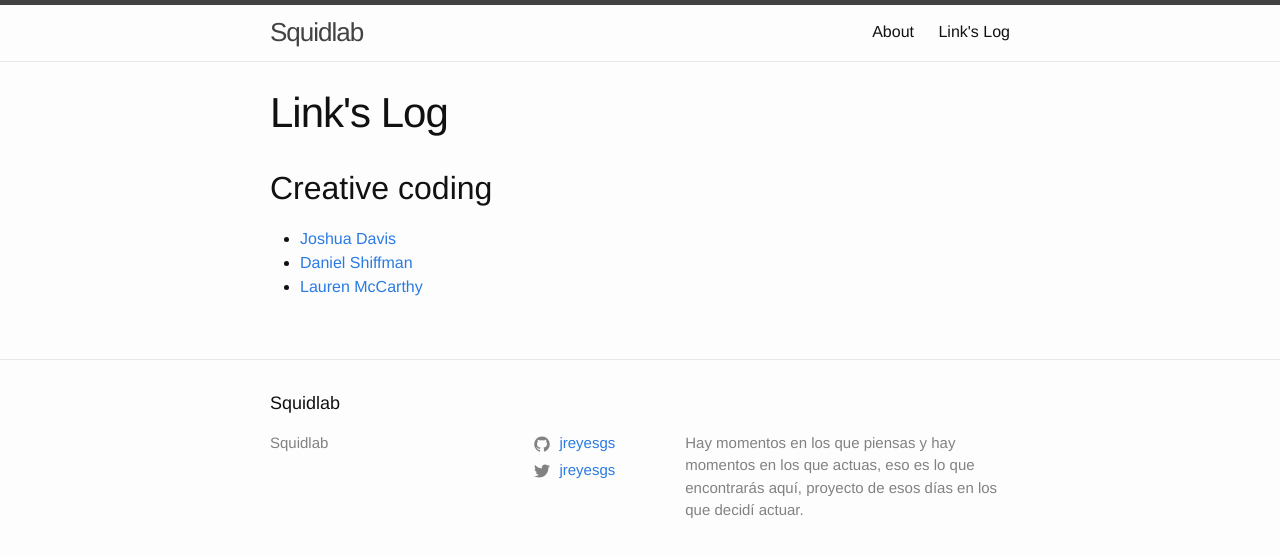
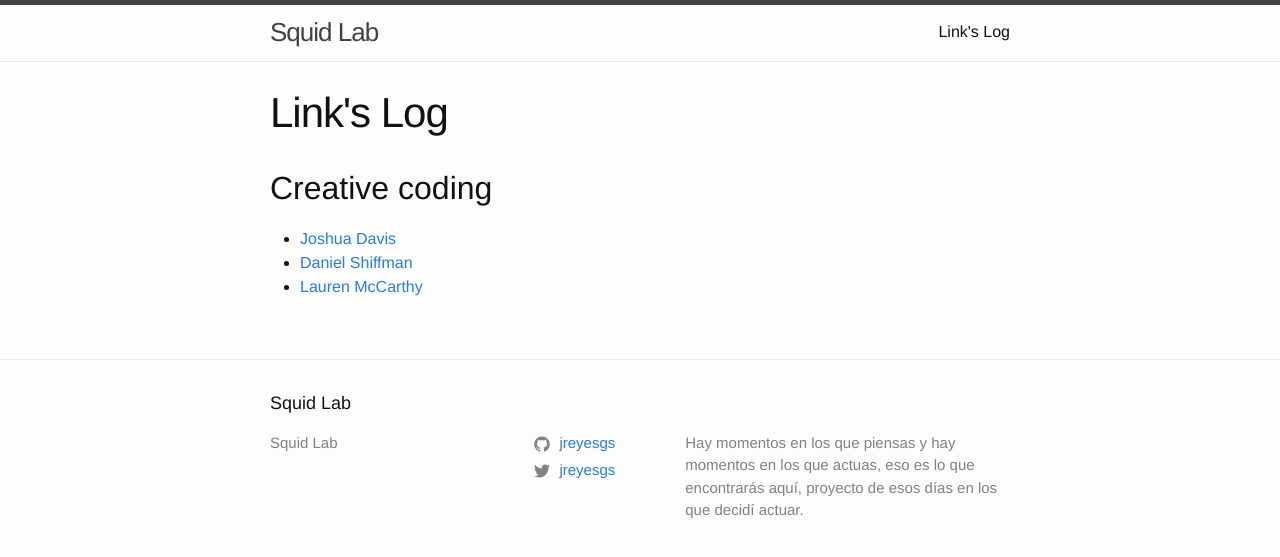
Before and after one commit to jreyesgs/squidlab.github.io, a Jekyll site: the page built from linkslog.md, in a window 1280 px wide. Shown: the top 557 px of the page. Built offline with Jekyll 4.4.1, drawn with Linux system fonts in a browser that asks for light colours.

Commit message:
Work in progress

```diff
--- a/_config.yml
+++ b/_config.yml
@@ -13,7 +13,7 @@
 # you will see them accessed via {{ site.title }}, {{ site.email }}, and so on.
 # You can create any custom variable you would like, and they will be accessible
 # in the templates via {{ site.myvariable }}.
-title: Squidlab
+title: Squid Lab
 email: jreyesgs@squidlab.es
 description: > # this means to ignore newlines until "baseurl:"
   Hay momentos en los que piensas y hay momentos en los que actuas, eso es lo que encontrarás aquí, proyecto de esos días en los que decidí actuar.
--- a/_layouts/home.html
+++ b/_layouts/home.html
@@ -3,8 +3,6 @@ layout: default
 ---
 
 <div class="home">
-
-  <h1 class="page-heading">Posts</h1>
 
   {{ content }}
 
--- /dev/null
+++ b/_sass/base/_animations.scss
@@ -0,0 +1,9 @@
+// Fade transition for VueJS
+.fade-enter-active, .fade-leave-active {
+  transition: opacity .5s;
+  transition-delay: 0.5s;
+}
+.fade-enter, .fade-leave-to {
+  opacity: 0;
+  transition-delay: 0s;
+}
--- /dev/null
+++ b/_sass/base/_base.scss
@@ -0,0 +1,13 @@
+html {
+    -webkit-box-sizing: border-box;
+    box-sizing: border-box;
+    font-size: 100%;
+}
+body{
+  margin: 0;
+}
+*,
+*::before,
+*::after {
+  box-sizing: inherit;
+}
--- /dev/null
+++ b/_sass/base/_functions.scss
@@ -0,0 +1,3 @@
+@function toRem($n) {
+  @return ($n/16) * 1rem;
+}
--- /dev/null
+++ b/_sass/base/_grid.scss
@@ -0,0 +1,95 @@
+.debug{
+  // Debug mode
+  border: 1px solid #000;
+  min-height: 100px;
+  margin-bottom: 20px;
+}
+.container{
+  max-width: 75rem;
+  margin-left: auto;
+  margin-right: auto;
+}
+.row{
+  width: 100%;
+}
+
+.row::before, .row::after{
+  content: " ";
+  display: table;
+  clear: both;
+}
+
+[class^="col-"]{
+  display: block;
+  float: left;
+  padding-left: 10px;
+  padding-right: 10px;
+  @extend .debug;
+}
+
+@for $i from 1 through $gridColums {
+  .col-sm-#{$i} { width: $widthColum * $i * 1%; }
+}
+
+@for $i from 1 through 10 {
+  .col-sm-x#{$i*10} { width: $i * 10%; }
+}
+
+@media print, screen and (min-width: 40em){
+  @for $i from 1 through $gridColums {
+    .col-md-#{$i} { width: $widthColum * $i * 1%; }
+  }
+  @for $i from 1 through 10 {
+    .col-md-x#{$i*10} { width: $i * 10%; }
+  }
+}
+
+@media print, screen and (min-width: 64em){
+  @for $i from 1 through $gridColums {
+    .col-lg-#{$i} { width: $widthColum * $i * 1%; }
+  }
+  @for $i from 1 through 10 {
+    .col-lg-x#{$i*10} { width: $i * 10%; }
+  }
+}
+
+/* FLEX GRID */
+
+.row-flex{
+  display: flex;
+  flex: 0 1 auto;
+  flex-direction: row;
+  flex-wrap: wrap;
+  // margin-right: -.5rem;
+  // margin-left: -.5rem;
+  @extend .debug;
+
+  @for $i from 1 through $gridColums {
+    & > .col-sm-#{$i} {
+      flex-basis: $widthColum * $i * 1%;
+      max-width: $widthColum * $i * 1%;
+    }
+  }
+}
+
+@media print, screen and (min-width: 40em){
+  .row-flex{
+    @for $i from 1 through $gridColums {
+      & > .col-md-#{$i} {
+        flex-basis: $widthColum * $i * 1%;
+        max-width: $widthColum * $i * 1%;
+      }
+    }
+  }
+}
+
+@media print, screen and (min-width: 64em){
+  .row-flex{
+    @for $i from 1 through $gridColums {
+      & > .col-lg-#{$i} {
+        flex-basis: $widthColum * $i * 1%;
+        max-width: $widthColum * $i * 1%;
+      }
+    }
+  }
+}
--- /dev/null
+++ b/_sass/base/_helpers.scss
@@ -0,0 +1,76 @@
+// Small devices (tablets, 768px and up)
+@media (min-width: $screen-sm-min){
+  @include Align('sm');
+  @include  MarginTop('sm');
+  @include Pull('sm');
+}
+
+// Medium devices (desktops, 992px and up)
+@media (min-width: $screen-md-min){
+  @include Align('md');
+  @include  MarginTop('md');
+  @include Pull('md');
+}
+
+// Large devices (large desktops, 1200px and up)
+@media (min-width: $screen-lg-min){
+  @include Align('lg');
+  @include  MarginTop('lg');
+  @include Pull('lg');
+}
+
+.m10{
+  margin-top: 10px!important;
+}
+.m20{
+  margin-top: 20px!important;
+}
+.m30{
+  margin-top: 30px!important;
+}
+.m40{
+  margin-top: 40px!important;
+}
+.m60{
+  margin-top: 60px!important;
+}
+.small{
+  font-size: 0.8em!important;
+  padding-bottom: 0.5em!important;
+}
+.m-center{
+  margin-left: auto;
+  margin-right: auto;
+}
+.p-center{
+  left: 0;
+  right: 0;
+  margin-left: auto;
+  margin-right: auto;
+}
+.u-pa{
+  position: absolute!important;
+}
+.u-pr{
+  position: relative!important;
+}
+.center{
+  text-align: center!important;
+}
+.z-100{
+  z-index: 100;
+}
+.z-1000{
+  z-index: 1000;
+}
+.text-left{
+  text-align: left;
+}
+.disabled{
+  pointer-events: none;
+  cursor: not-allowed;
+  filter: alpha(opacity=65);
+  -webkit-box-shadow: none;
+  box-shadow: none;
+  opacity: .65;
+}
--- /dev/null
+++ b/_sass/base/_mixins.scss
@@ -0,0 +1,16 @@
+@mixin MarginTop($size){
+  @for $v from 1 through 4{
+    .mt-#{$size}-#{$v*10}{margin-top: #{$v*10}px;}
+  }
+}
+
+@mixin Pull($size){
+  .pull-#{$size}-left{float: left!important;}
+  .pull-#{$size}-right{float: right!important;}
+}
+
+@mixin Align($size){
+  .text-#{$size}-right{text-align: right;}
+  .text-#{$size}-center{text-align: center;}
+  .text-#{$size}-left{text-align: left;}
+}
--- /dev/null
+++ b/_sass/base/_reset.scss
@@ -0,0 +1,305 @@
+/* Custom Diana Aceves normalize.css*/
+
+/*------------------------------------*\
+    $NORMALIZE
+\*------------------------------------*/
+
+/* ==========================================================================
+   VIEWPORT
+   ========================================================================== */
+
+@-webkit-viewport {
+  width : device-width;
+}
+
+@-moz-viewport {
+  width : device-width;
+}
+
+@-ms-viewport {
+  width : device-width;
+}
+
+@-o-viewport {
+  width : device-width;
+}
+
+@viewport {
+  width : device-width;
+}
+
+/* ==========================================================================
+   HTML5 display definitions
+   ========================================================================== */
+html,body,div,span,object,iframe,h1,h2,h3,h4,h5,h6,p,blockquote,pre,abbr,address,cite,code,del,dfn,em,img,ins,kbd,q,samp,small,strong,sub,sup,var,b,i,dl,dt,dd,ol,ul,li,fieldset,form,label,legend,table,caption,tbody,tfoot,thead,tr,th,td,article,aside,figure,footer,header,hgroup,menu,nav,section,time,mark,audio,video
+{
+  margin:0;
+  padding:0;
+  border:0;
+  outline:0;
+  vertical-align:baseline;
+  background:transparent;
+}
+
+// *{
+//     &,
+//     &::before,
+//     &::after{
+//       box-sizing:border-box;
+//     }
+// }
+
+/**
+ * Correct `block` display not defined in IE 8/9.
+ */
+
+article,
+aside,
+details,
+figcaption,
+figure,
+footer,
+header,
+hgroup,
+main,
+nav,
+section,
+summary,
+audio,
+canvas,
+video {
+    display: block;
+}
+
+/**
+ * Prevent modern browsers from displaying `audio` without controls.
+ * Remove excess height in iOS 5 devices.
+ */
+
+audio:not([controls]) {
+    display: none;
+    height: 0;
+}
+
+/**
+ * Address `[hidden]` styling not present in IE 8/9.
+ * Hide the `template` element in IE, Safari, and Firefox < 22.
+ */
+
+[hidden],
+template {
+    display: none;
+}
+
+/* ==========================================================================
+   Base
+   ========================================================================== */
+
+/**
+ * 1. Set default font family to sans-serif.
+ * 2. Prevent iOS text size adjust after orientation change, without disabling
+ *    user zoom.
+ */
+
+html {
+    font-family: sans-serif; /* 1 */
+    -ms-text-size-adjust: 100%; /* 2 */
+    -webkit-text-size-adjust: 100%; /* 2 */
+    -webkit-tap-highlight-color : transparent;
+}
+
+/**
+ * Remove default margin.
+ */
+
+body {
+    -webkit-overflow-scrolling : touch;
+}
+
+/* ==========================================================================
+   Links
+   ========================================================================== */
+
+/**
+ * Remove the gray background color from active links in IE 10.
+ */
+
+a {
+    color: inherit;
+    text-decoration: none;
+}
+
+/**
+ * Improve readability when focused and also mouse hovered in all browsers.
+ */
+
+a:active,
+a:hover,
+a:focus {
+    outline: 0;
+    color: inherit;
+}
+
+/* ==========================================================================
+   Typography
+   ========================================================================== */
+
+// HEADINGS ====================================================
+
+h1, .h1, h2, .h2, h3, .h3, h4, .h4, h5, .h5, h6, .h6 {
+  margin : 0;
+  font-size: 100%;
+  font-weight : normal;
+  text-rendering : optimizelegibility;
+  a {
+    text-decoration: none;
+  }
+}
+
+/* ==========================================================================
+  Lists
+========================================================================== */
+
+/*
+ * Addresses margins set differently in IE6/7.
+ */
+
+dl,
+dd,
+menu,
+ol,
+ul {
+    list-style: none;
+    list-style-image: none;
+}
+
+
+/* ==========================================================================
+  Embedded content
+========================================================================== */
+
+/**
+ * Remove border when inside `a` element in IE 8/9.
+ */
+
+img {
+    max-width: 100%;
+    height: auto;
+    -ms-interpolation-mode : bicubic;
+}
+
+/**
+ * Correct overflow displayed oddly in IE 9.
+ */
+
+svg:not(:root) {
+    overflow: hidden;
+}
+
+/* ==========================================================================
+   Forms
+   ========================================================================== */
+
+/**
+ * Define consistent border, margin, and padding.
+ */
+
+fieldset {
+    border: 1px solid #c0c0c0;
+    margin: 0 2px;
+    padding: 0.35em 0.625em 0.75em;
+}
+
+/**
+ * 1. Correct font family not being inherited in all browsers.
+ * 2. Correct font size not being inherited in all browsers.
+ */
+
+button,
+input,
+select,
+textarea {
+    font-family: inherit; /* 1 */
+    font-size: 100%; /* 2 */
+}
+
+/**
+ * Address Firefox 4+ setting `line-height` on `input` using `!important` in
+ * the UA stylesheet.
+ */
+
+button,
+input {
+    line-height: normal;
+}
+
+/**
+ * Address inconsistent `text-transform` inheritance for `button` and `select`.
+ * All other form control elements do not inherit `text-transform` values.
+ * Correct `button` style inheritance in Chrome, Safari 5+, and IE 8+.
+ * Correct `select` style inheritance in Firefox 4+ and Opera.
+ */
+
+button,
+select {
+    text-transform: none;
+}
+
+/**
+ * 1. Avoid the WebKit bug in Android 4.0.* where (2) destroys native `audio`
+ *    and `video` controls.
+ * 3. Improve usability and consistency of cursor style between image-type
+ *    `input` and others.
+ */
+
+button,
+html input[type="button"], /* 1 */
+input[type="reset"],
+input[type="submit"],
+input[type="checkbox"] {
+    appearance: none;
+    border: none;
+    cursor: pointer; /* 2 */
+    box-shadow: none;
+}
+
+/**
+ * Re-set default cursor for disabled elements.
+ */
+
+button[disabled],
+html input[disabled] {
+    cursor: default;
+}
+
+/**
+ * Remove inner padding and search cancel button in Safari 5 and Chrome
+ * on OS X.
+ */
+
+input[type="search"]::-webkit-search-cancel-button,
+input[type="search"]::-webkit-search-decoration,
+input[type="search"] {
+    appearance: none;
+}
+
+/**
+ * Remove inner padding and border in Firefox 4+.
+ */
+
+button::-moz-focus-inner,
+input::-moz-focus-inner {
+    border: 0;
+    padding: 0;
+}
+
+/**
+ * 1. Remove default vertical scrollbar in IE 8/9.
+ * 2. Improve readability and alignment in all browsers.
+ */
+
+textarea {
+
+    overflow: auto; /* 1 */
+    vertical-align: middle; /* 2 */
+}
--- /dev/null
+++ b/_sass/base/_variables.scss
@@ -0,0 +1,11 @@
+/*jr main theme */
+// Small devices (tablets, 768px and up)
+$screen-sm-min: 786px;
+// Medium devices (desktops, 992px and up)
+$screen-md-min: 992px;
+// Large devices (large desktops, 1200px and up)
+$screen-lg-min: 1200px;
+
+// Grid
+$gridColums: 12;
+$widthColum: 100 / $gridColums;
--- /dev/null
+++ b/_sass/squidlab.scss
@@ -0,0 +1,8 @@
+@import "base/variables";
+@import "base/functions";
+@import "base/mixins";
+@import "reset";
+@import "base/fonts";
+@import "base/base";
+@import "base/grid";
+@import "base/helpers";
```
Also changed, not shown: about.md (deleted, +0 -15 lines), Gemfile.lock, _sass/base/_fonts.scss (added), _sass/base/_media.scss (added).
